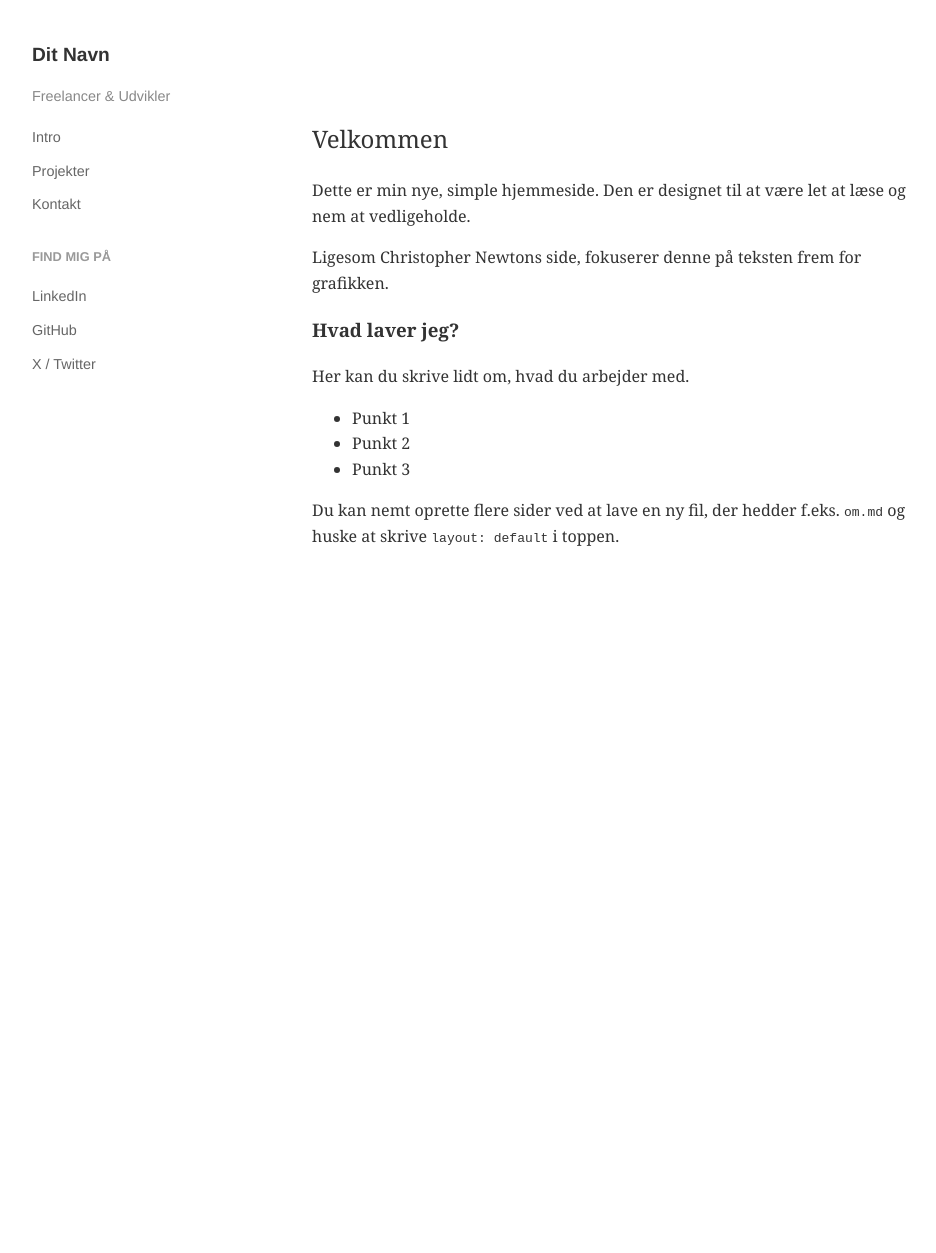
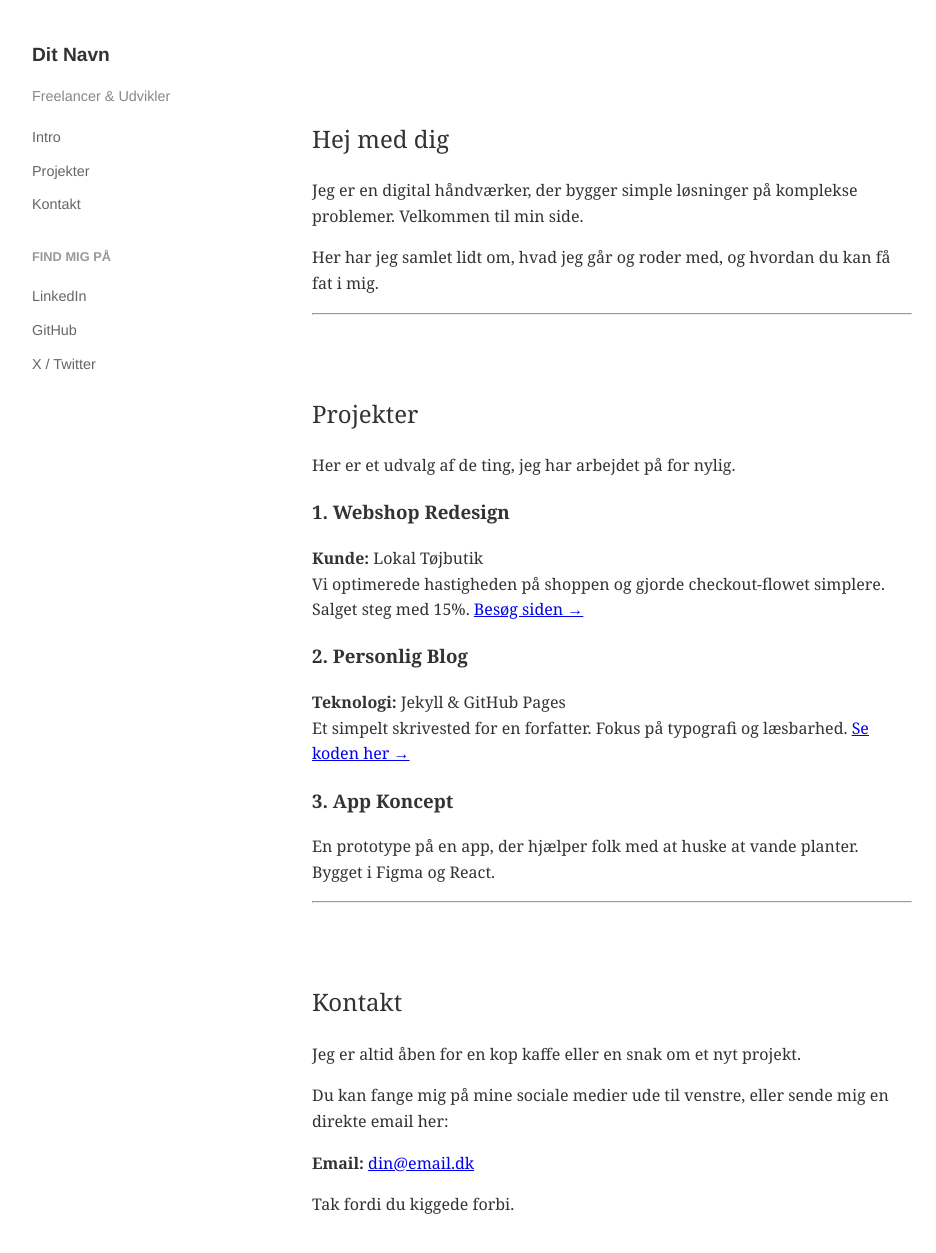
Before and after one commit to dennisoersted/dennisoersted.github.io, a Jekyll site: the page built from index.md, in a window 1280 px wide and 1274 px high. Shown: the top 1253 px of the window, without its empty margins (128-1064 px from the left). Built offline with Jekyll 4.4.1, drawn with Linux system fonts in a browser that asks for light colours.

Commit message:
Revise homepage title and content for portfolio
Updated the content and structure of the homepage to reflect personal portfolio details and recent projects.

```diff
--- a/index.md
+++ b/index.md
@@ -1,19 +1,41 @@
 ---
 layout: default
-title: Forside
+title: Min Portfolio
 ---
 
-## Velkommen
+## Hej med dig {#intro}
 
-Dette er min nye, simple hjemmeside. Den er designet til at være let at læse og nem at vedligeholde.
+Jeg er en digital håndværker, der bygger simple løsninger på komplekse problemer. Velkommen til min side.
 
-Ligesom Christopher Newtons side, fokuserer denne på teksten frem for grafikken.
+Her har jeg samlet lidt om, hvad jeg går og roder med, og hvordan du kan få fat i mig.
 
-### Hvad laver jeg?
+---
 
-Her kan du skrive lidt om, hvad du arbejder med.
-* Punkt 1
-* Punkt 2
-* Punkt 3
+## Projekter {#projekter}
 
-Du kan nemt oprette flere sider ved at lave en ny fil, der hedder f.eks. `om.md` og huske at skrive `layout: default` i toppen.
+Her er et udvalg af de ting, jeg har arbejdet på for nylig.
+
+### 1. Webshop Redesign
+**Kunde:** Lokal Tøjbutik
+Vi optimerede hastigheden på shoppen og gjorde checkout-flowet simplere. Salget steg med 15%.
+[Besøg siden →](https://eksempel.dk)
+
+### 2. Personlig Blog
+**Teknologi:** Jekyll & GitHub Pages
+Et simpelt skrivested for en forfatter. Fokus på typografi og læsbarhed.
+[Se koden her →](https://github.com/...)
+
+### 3. App Koncept
+En prototype på en app, der hjælper folk med at huske at vande planter. Bygget i Figma og React.
+
+---
+
+## Kontakt {#kontakt}
+
+Jeg er altid åben for en kop kaffe eller en snak om et nyt projekt.
+
+Du kan fange mig på mine sociale medier ude til venstre, eller sende mig en direkte email her:
+
+**Email:** [din@email.dk](mailto:din@email.dk)
+
+Tak fordi du kiggede forbi.
```
